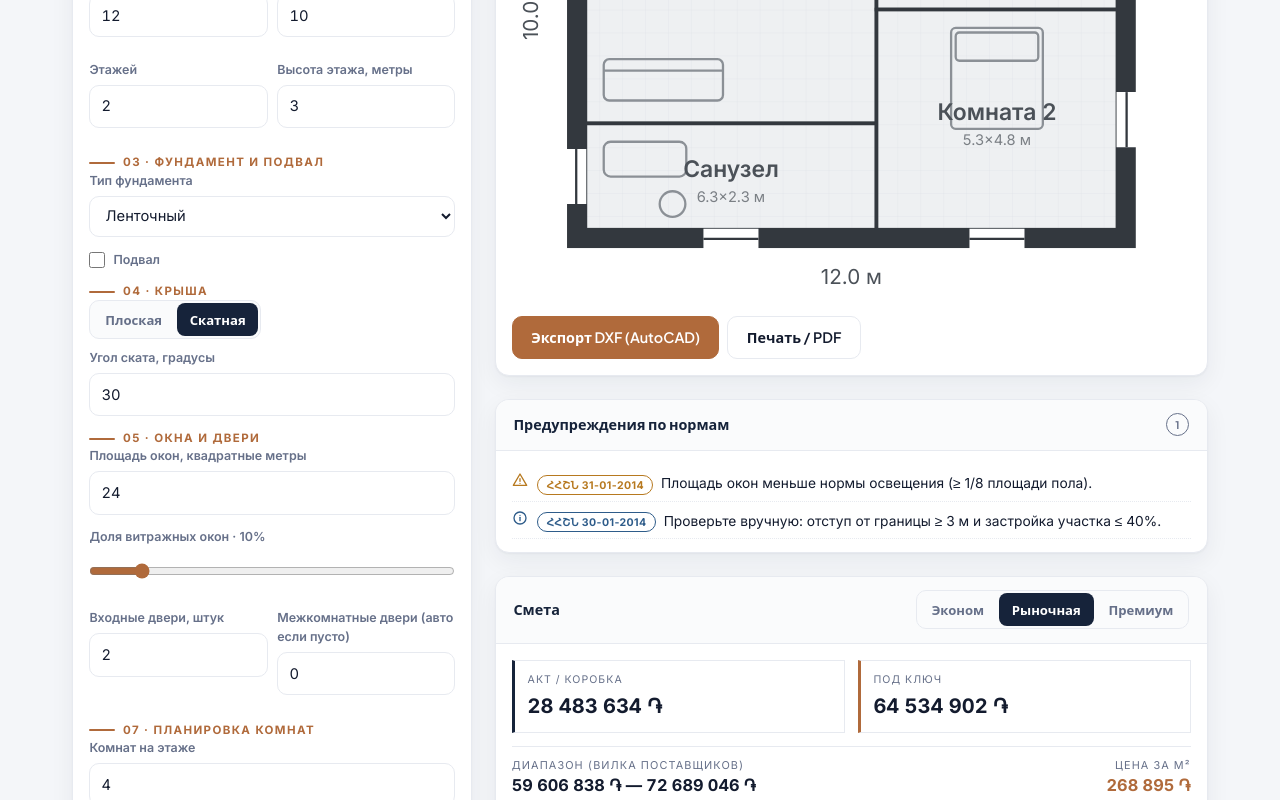
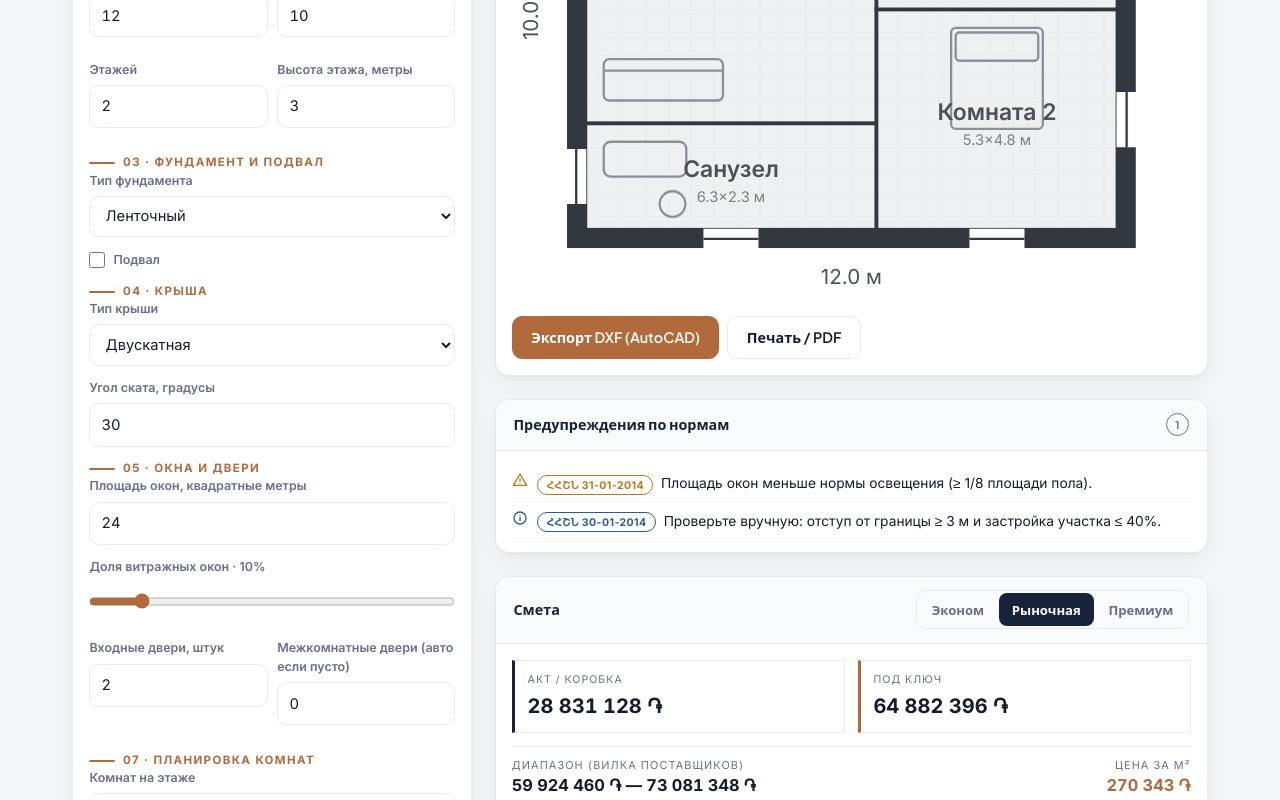
Before and after one commit to mailtoharutyunyan/armenia-home-calculator, a React (Vite) app: page / in a window 1280 px wide. Shown: the part 1019-1819 px from the top of the page. Built offline with nearby package versions, Linux system fonts and the light colour scheme.

Commit message:
Точность расчёта: типы крыш (вальмовая/мансардная), армирование по этажности; деплой через gh-pages

```diff
--- a/src/data/coefficients.ts
+++ b/src/data/coefficients.ts
@@ -24,6 +24,9 @@ export const COEFF = {
   internalBearingFactor: 0.5, // internal bearing wall length = factor * perimeter
   partitionFactor: 0.8, // partition length = factor * perimeter
   pitchedRoofFactor: 1.3,
+  roofFactor: { flat: 1.0, pitched: 1.3, hip: 1.4, mansard: 1.55 } as Record<string, number>,
+  // рост армирования несущих конструкций с этажностью (сейсмика/нагрузки)
+  rebarFloorFactor: 0.07, // +7% арматуры на каждый этаж свыше первого
   wasteFactor: 1.05, // +5% cut/waste on piece/linear materials
 
   // rebar (kg/m3) per element
--- a/src/engine/quantities.ts
+++ b/src/engine/quantities.ts
@@ -189,19 +189,22 @@ export function computeQuantities(p: HouseParams): Quantities {
   // ---- Rough screed (act) ----
   add('screed', 'floors', 'act', Math.max(0, totalFloorArea - hallVoid))
 
-  // ---- Roof ----
+  // ---- Roof (flat / pitched / hip / mansard) ----
   if (p.roof === 'flat') {
     add('roof_flat', 'roof', 'act', A)
     add('waterproofing', 'roof', 'act', A)
     add('insulation', 'roof', 'act', A)
   } else {
-    const roofArea = A * C.pitchedRoofFactor
+    const roofArea = A * (C.roofFactor[p.roof] ?? C.pitchedRoofFactor)
     add('roof_pitched', 'roof', 'act', roofArea)
     add('insulation', 'roof', 'act', roofArea)
-    // gables (frontony) as wall material
-    const gableVol =
-      (p.width ** 2 * Math.tan((p.roofPitchDeg * Math.PI) / 180)) / 4 * 2 * (p.wallThickness / 2)
-    add(masonryKey(wallMat), 'roof', 'act', Math.max(0, gableVol))
+    // gable walls: full for a gable/pitched roof, half for mansard, none for hip
+    const gableMult = p.roof === 'pitched' ? 1 : p.roof === 'mansard' ? 0.5 : 0
+    if (gableMult > 0) {
+      const gableVol =
+        ((p.width ** 2 * Math.tan((p.roofPitchDeg * Math.PI) / 180)) / 4) * 2 * (wallT / 2) * gableMult
+      add(masonryKey(wallMat), 'roof', 'act', Math.max(0, gableVol))
+    }
   }
 
   // ================= TURNKEY =================
@@ -244,6 +247,9 @@ export function computeQuantities(p: HouseParams): Quantities {
     add('permit_supervision', 'permit', 'act', totalFloorArea)
   }
 
+  // ---- reinforcement grows with number of floors (seismic/loads) ----
+  rebarKg *= 1 + C.rebarFloorFactor * Math.max(0, p.floors - 1)
+
   // ---- Aggregate structural concrete + rebar ----
   if (structConcrete > 0) {
     lines.push({ key: p.concreteGrade, section: 'foundation', stage: 'act', quantity: structConcrete })
--- a/src/i18n/index.ts
+++ b/src/i18n/index.ts
@@ -174,8 +174,16 @@ export const DICT: Dict = {
     hy: 'Հարթ տանիք',
   },
   roof_pitched: {
-    ru: 'Скатная',
-    hy: 'Թեք տանիք',
+    ru: 'Двускатная',
+    hy: 'Երկթեք տանիք',
+  },
+  roof_hip: {
+    ru: 'Вальмовая',
+    hy: 'Վալմային տանիք',
+  },
+  roof_mansard: {
+    ru: 'Мансардная',
+    hy: 'Մանսարդային տանիք',
   },
   roofPitch: {
     ru: 'Угол ската, градусы',
--- a/src/model/house.ts
+++ b/src/model/house.ts
@@ -8,7 +8,7 @@ export type ConstructionSystem = 'frame' | 'tuff' | 'aerated' | 'brick'
 
 export type InfillMaterial = 'tuff' | 'aerated' | 'brick'
 export type FoundationType = 'strip' | 'slab' | 'pile' | 'column'
-export type RoofType = 'flat' | 'pitched'
+export type RoofType = 'flat' | 'pitched' | 'hip' | 'mansard'
 export type FinishLevel = 'economy' | 'standard' | 'premium'
 export type Currency = 'AMD' | 'USD'
 export type PriceMode = 'min' | 'typical' | 'max'
--- a/src/ui/Inputs.tsx
+++ b/src/ui/Inputs.tsx
@@ -142,18 +142,17 @@ export function Inputs() {
 
         {/* Step 4 — roof */}
         <div className="eyebrow" style={{ marginTop: '0.8rem' }}>04 · {t(lang, 'step_roof')}</div>
-        <div className="seg" role="group">
-          <button aria-pressed={house.roof === 'flat'} onClick={() => set({ roof: 'flat' })}>
-            {t(lang, 'roof_flat')}
-          </button>
-          <button aria-pressed={house.roof === 'pitched'} onClick={() => set({ roof: 'pitched' })}>
-            {t(lang, 'roof_pitched')}
-          </button>
-        </div>
-        {house.roof === 'pitched' && (
-          <div style={{ marginTop: '0.6rem' }}>
-            <Num label={t(lang, 'roofPitch')} value={house.roofPitchDeg} onChange={(n) => set({ roofPitchDeg: n })} />
-          </div>
+        <label className="field">
+          <span>{t(lang, 'roof')}</span>
+          <select className="input" value={house.roof} onChange={(e) => set({ roof: e.target.value as HouseParams['roof'] })}>
+            <option value="flat">{t(lang, 'roof_flat')}</option>
+            <option value="pitched">{t(lang, 'roof_pitched')}</option>
+            <option value="hip">{t(lang, 'roof_hip')}</option>
+            <option value="mansard">{t(lang, 'roof_mansard')}</option>
+          </select>
+        </label>
+        {house.roof !== 'flat' && (
+          <Num label={t(lang, 'roofPitch')} value={house.roofPitchDeg} onChange={(n) => set({ roofPitchDeg: n })} />
         )}
 
         {/* Step 5 — openings */}
```
